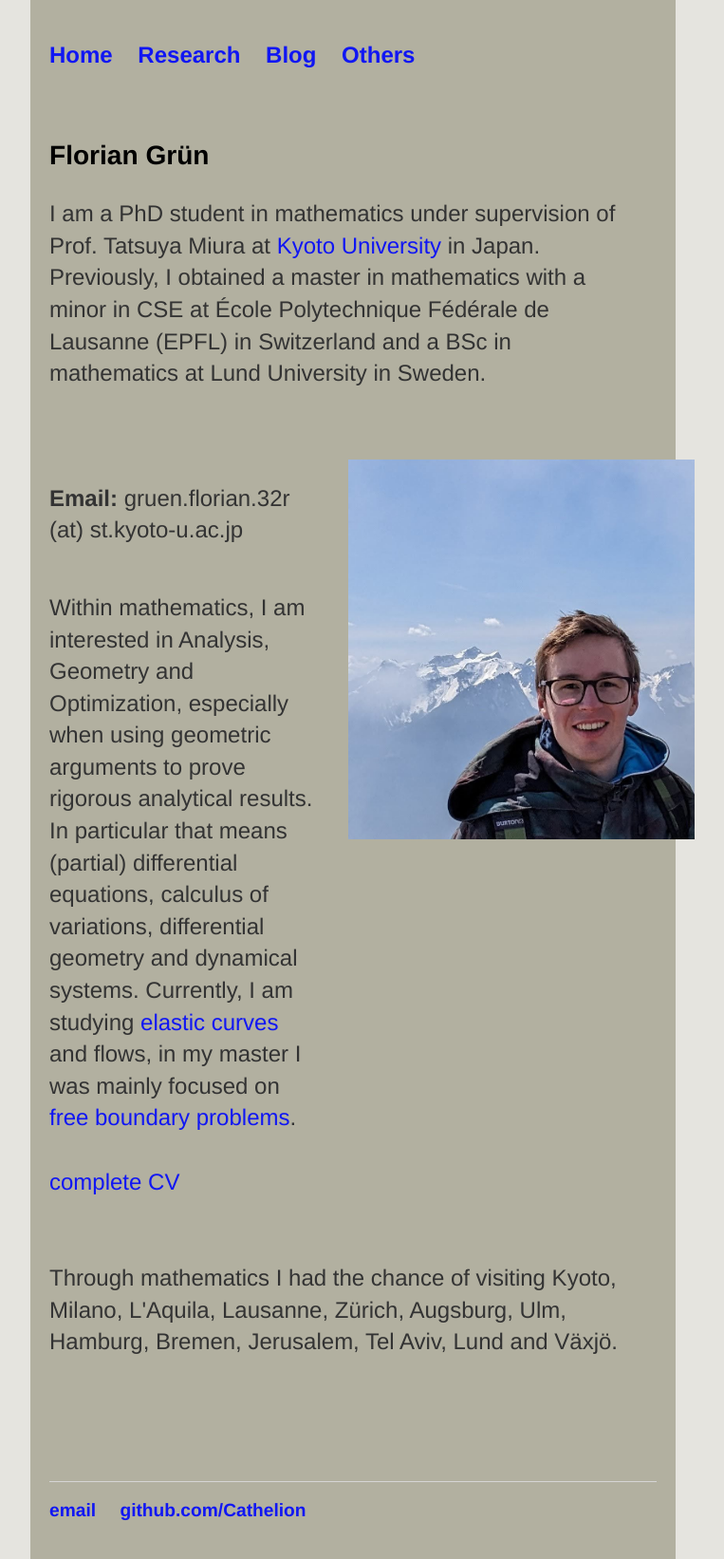
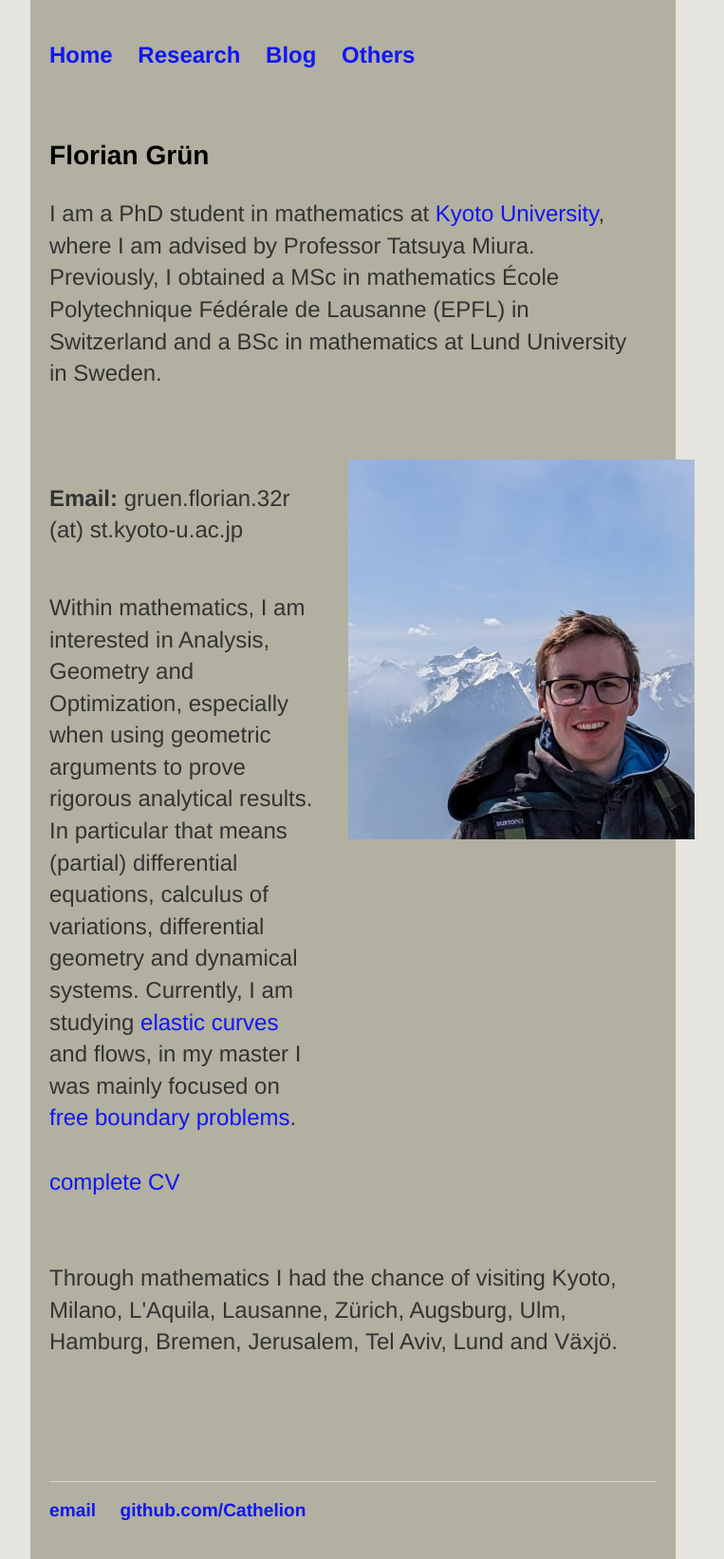
Before and after one commit to Cathelion/Cathelion.github.io, a Jekyll site: the page built from index.html, in a window 1280 px wide. Shown: the whole page at 95% size, without its empty margins (268-1031 px from the left). Built offline with Jekyll 4.4.1, drawn with Linux system fonts in a browser that asks for light colours.

Commit message:
Update index.html

```diff
--- a/index.html
+++ b/index.html
@@ -5,8 +5,8 @@ title: Home
 <div class="content">
    <div class="blurb full-width">
       <h3>Florian Grün</h3>
-      <p>I am a PhD student in mathematics under supervision of Prof. Tatsuya Miura at <a href="https://www.math.kyoto-u.ac.jp/en">Kyoto University</a> in Japan.
-         Previously, I obtained a master in mathematics with a minor in CSE at École Polytechnique Fédérale de Lausanne (EPFL) in Switzerland and a BSc in mathematics at Lund University in Sweden.</p>
+      <p>I am a PhD student in mathematics at <a href="https://www.math.kyoto-u.ac.jp/en">Kyoto University</a>, where I am advised by Professor Tatsuya Miura.
+         Previously, I obtained a MSc in mathematics École Polytechnique Fédérale de Lausanne (EPFL) in Switzerland and a BSc in mathematics at Lund University in Sweden.</p>
    </div>
 
    <div class="img-container1">
```
